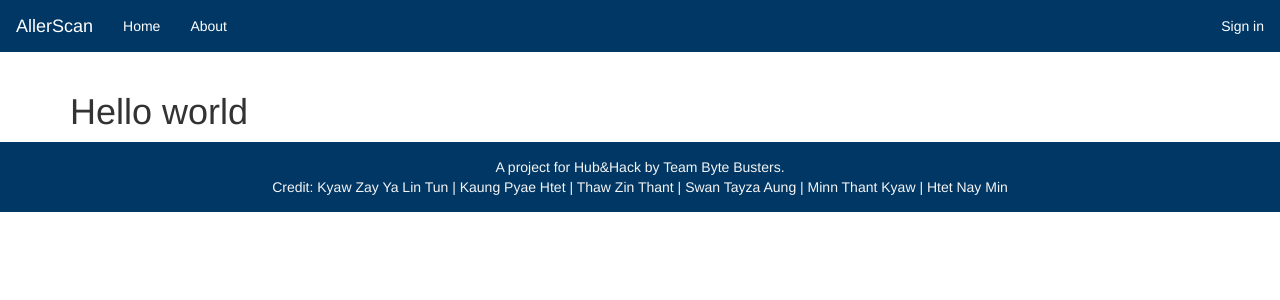
After one commit to Swantayzaaung/allerscan, a Django app: page / in a window 1280 px wide. The commit adds this page. Shown: the top 300 px of the page. Run offline with Django 4.2, Linux system fonts and the light colour scheme; some libraries are stand-ins or nearby versions.

Commit message:
Made some basic first pages

```diff
--- a/aller_scan/static/aller_scan/styles.css
+++ b/aller_scan/static/aller_scan/styles.css
@@ -1 +1,27 @@
-asdf
+:root {
+  --dark-blue: #003764;
+  --green: #3bd4ae;
+  --light-blue: #1cc9f7;
+  --red: #ff647d;
+  --purple: #b14fc5;
+  --orange: #ff7f30;
+  --yellow: #e1d355;
+  --darker-blue: #004764;
+}
+
+.navbar, .footer {
+  background-color: var(--dark-blue);
+  border-radius: 0;
+}
+
+.footer {
+  color: whitesmoke;
+  padding: 1.5rem;
+  text-align: center;
+}
+
+.navbar-nav a {
+  color: white;
+}
+
+/*# sourceMappingURL=styles.css.map */
--- /dev/null
+++ b/aller_scan/static/aller_scan/styles.scss
@@ -0,0 +1,24 @@
+:root {
+    --dark-blue: #003764;
+    --green: #3bd4ae;
+    --light-blue: #1cc9f7;
+    --red: #ff647d;
+    --purple: #b14fc5;
+    --orange: #ff7f30;
+    --yellow: #e1d355;
+    --darker-blue: #004764;
+}
+.navbar, .footer {
+    background-color: var(--dark-blue);
+    border-radius: 0;
+}
+.footer {
+    color: whitesmoke;
+    padding: 1.5rem;
+    text-align: center;
+}
+.navbar-nav {
+    a {
+        color: white;
+    }
+}
--- /dev/null
+++ b/aller_scan/templates/aller_scan/index.html
@@ -0,0 +1,7 @@
+{% extends "aller_scan/layout.html" %}
+
+{% block title %}Home{% endblock %}
+
+{% block body %}
+<h1>Hello world</h1>
+{% endblock %}
--- a/aller_scan/templates/aller_scan/layout.html
+++ b/aller_scan/templates/aller_scan/layout.html
@@ -3,11 +3,45 @@
 <html lang="en">
 <head>
     <title>AllerScan: {% block title %}{% endblock %}</title>
-    <link rel="stylesheet" href="https://stackpath.bootstrapcdn.com/bootstrap/4.4.1/css/bootstrap.min.css" integrity="sha384-Vkoo8x4CGsO3+Hhxv8T/Q5PaXtkKtu6ug5TOeNV6gBiFeWPGFN9MuhOf23Q9Ifjh" crossorigin="anonymous">
-    <link href="{% static 'aller_scan/styles.css' %}" rel="stylesheet">
+    <meta charset="utf-8">
+    <meta name="viewport" content="width=device-width, initial-scale=1">
+    <link rel="stylesheet" href="https://maxcdn.bootstrapcdn.com/bootstrap/3.4.1/css/bootstrap.min.css">
+    <script src="https://ajax.googleapis.com/ajax/libs/jquery/3.6.3/jquery.min.js"></script>
+    <script src="https://maxcdn.bootstrapcdn.com/bootstrap/3.4.1/js/bootstrap.min.js"></script>
+    <link rel="stylesheet" href="{% static 'aller_scan/styles.css' %}"
 </head>
 <body>
-    {% block body %}
-    {% endblock %}
+    <nav class="navbar">
+        <div class="container-fluid">
+            <ul class="nav navbar-nav">
+                <div class="navbar-header">
+                    <a class="navbar-brand" href="{% url 'index' %}">AllerScan</a>
+                </div>
+                <li><a href="{% url 'index' %}">Home</a></li>
+                {% if user.is_authenticated %}
+                <li><a href="{% url 'scan' %}">Scan</a></li>
+                {% endif %}
+                <li><a href="{% url 'about' %}">About</a></li>
+            </ul>
+            <ul class="nav navbar-nav navbar-right">
+                {% if user.is_authenticated %}
+                <li><a href="{% url 'account' %}">{{ user.username }}</a></li>
+                {% else %}
+                <li><a href="{% url 'login' %}">Sign in</a></li>
+                {% endif %}
+            </ul>
+        </div>
+    </nav>
+    <main class="container">
+        {% block body %}
+        {% endblock %}
+    </main>
 </body>
+<footer class="footer">
+    A project for Hub&Hack by Team Byte Busters.
+    <br>
+    Credit:
+    Kyaw Zay Ya Lin Tun | Kaung Pyae Htet | Thaw Zin Thant | Swan Tayza Aung | Minn Thant Kyaw | Htet Nay Min
+    </ul>
+</footer>
 </html>
--- /dev/null
+++ b/aller_scan/urls.py
@@ -0,0 +1,11 @@
+from django.urls import path
+from . import views
+
+urlpatterns = [
+    path("", views.index, name="index"),
+    path("scan", views.scan, name="scan"),
+    path("about", views.about, name="about"),
+    path("account", views.account, name="account"),
+    path("login", views.login, name="login"),
+    path("edit", views.edit, name="edit"),
+]
--- a/aller_scan/views.py
+++ b/aller_scan/views.py
@@ -1,6 +1,23 @@
 from django.shortcuts import render, HttpResponse
 from django.http import HttpResponseRedirect
+from django.contrib.auth import authenticate, login, logout
+
 
 # Create your views here.
 def index(request):
     return render(request, "aller_scan/index.html")
+
+def scan(request):
+    return HttpResponse("scan")
+
+def about(request):
+    return HttpResponse("about")
+
+def account(request):
+    return HttpResponse("account")
+
+def login(request):
+    return HttpResponse("login")
+
+def edit(request):
+    return HttpResponse("edit")
--- a/allerscan/urls.py
+++ b/allerscan/urls.py
@@ -14,8 +14,9 @@ Including another URLconf
     2. Add a URL to urlpatterns:  path('blog/', include('blog.urls'))
 """
 from django.contrib import admin
-from django.urls import path
+from django.urls import path, include
 
 urlpatterns = [
     path('admin/', admin.site.urls),
+    path('', include("aller_scan.urls"))
 ]
```
Also changed, not shown: db.sqlite3 (added), 1 other file.
